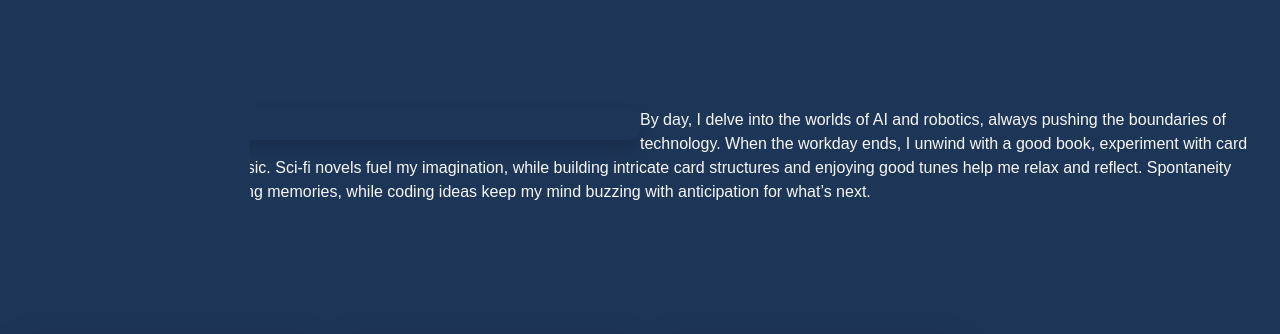
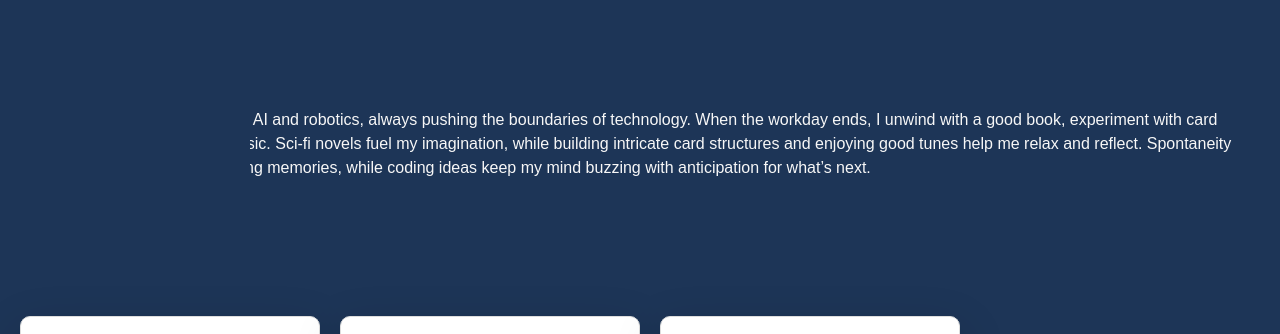
Before and after one commit to srinith14/Port-folio, a plain HTML site: page index.html in a window 1280 px wide. Shown: the part 392-726 px from the top of the page. Drawn offline with nearby package versions, Linux system fonts and the light colour scheme; a script that the page names is missing.

Commit message:
Update index.html

```diff
--- a/index.html
+++ b/index.html
@@ -175,7 +175,6 @@
     <div class="about">
         <div class="text" id="about">
             <h1 data-aos="fade-up" data-aos-duration="1000" data-aos-delay="500" data-aos-once="true">Who am I?</h1>
-            <img data-aos="fade-up" data-aos-duration="1000" data-aos-delay="500" data-aos-once="true" src="C:\Users\Karthik Chowdary\Desktop\srinith\portfolio-who ami.jpg" class="img-fluid float-start shadow p-1 mb-2" width="50%" alt="...">
             <p data-aos="fade-down" data-aos-duration="1000" data-aos-delay="1000" data-aos-once="true">
                 By day, I delve into the worlds of AI and robotics, always pushing the boundaries of technology. When the workday ends, I unwind with a good book, experiment with card buildings, and lose myself in music. Sci-fi novels fuel my imagination, while building intricate card structures and enjoying good tunes help me relax and reflect. Spontaneity keeps life exciting, creating lasting memories, while coding ideas keep my mind buzzing with anticipation for what’s next.
                 <br><strong>#AIJunkie</strong>
```
